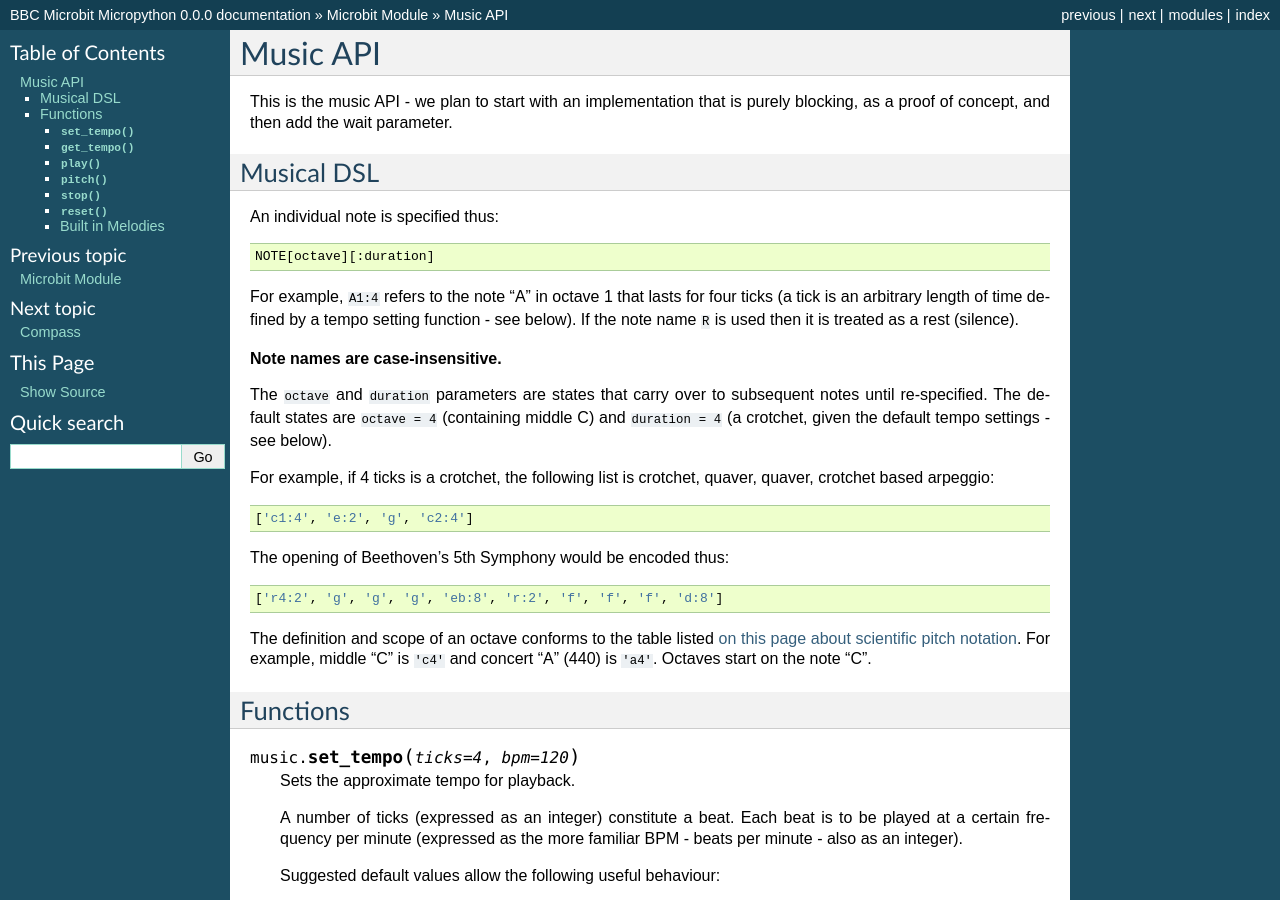
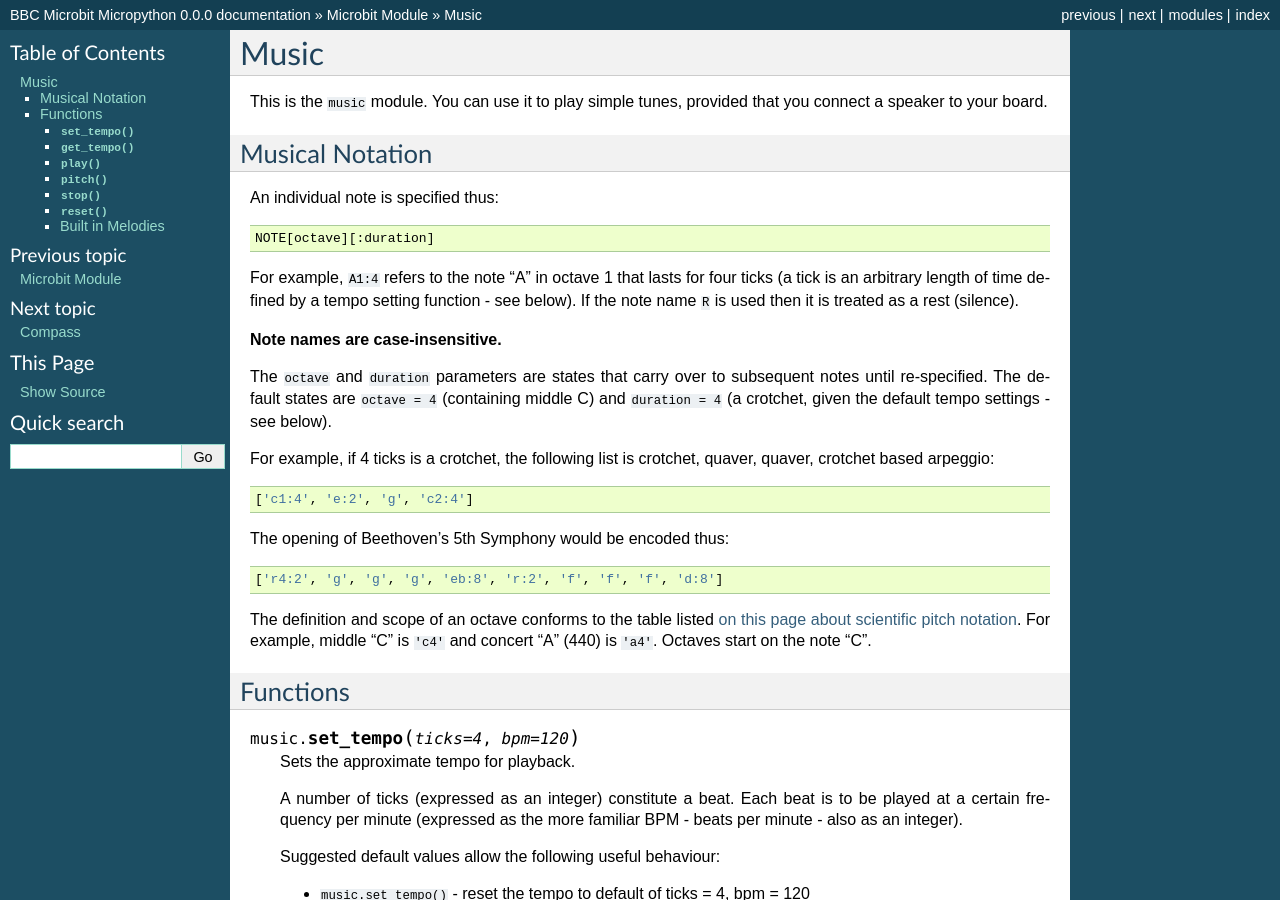
Before and after one commit to bbcmicrobit/micropython, a Sphinx documentation site: the page built from docs/music.rst, in a window 1280 px wide and 900 px high. Built offline with Sphinx 7.4.7, drawn with Linux system fonts in a browser that asks for light colours; pages that are not in the unit, such as notebooks, are missing from menus.

Commit message:
Rename music_api to match the rest of docs
Also making some small changes in the text:

* remove a note about future plans for the module
* replace "DSL" with "Notation", may be easier to understand

```diff
--- a/docs/index.rst
+++ b/docs/index.rst
@@ -14,7 +14,7 @@
    api_design_heuristics.rst
    microbit_micropython_api.rst
    microbit.rst
-   music_api.rst
+   music.rst
    compass.rst
 
 
--- a/docs/microbit.rst
+++ b/docs/microbit.rst
@@ -71,7 +71,7 @@
     :maxdepth: 1
 
     display.rst
-    music_api.rst
+    music.rst
     uart.rst
     i2c.rst
     accelerometer.rst
--- a/docs/music_api.rst
+++ b/docs/music.rst
@@ -1,13 +1,14 @@
-Music API
-*********
+Music
+*****
 
 .. py:module:: music
 
-This is the music API - we plan to start with an implementation that is purely
-blocking, as a proof of concept, and then add the wait parameter.
+This is the ``music`` module. You can use it to play simple tunes, provided
+that you connect a speaker to your board.
 
-Musical DSL
-===========
+
+Musical Notation
+================
 
 An individual note is specified thus::
 
@@ -39,6 +40,7 @@
 concert "A" (440) is ``'a4'``. Octaves start on the note "C".
 
 .. _on this page about scientific pitch notation: https://en.wikipedia.org/wiki/Scientific_pitch_notation#Table_of_note_frequencies
+
 
 Functions
 =========
```
